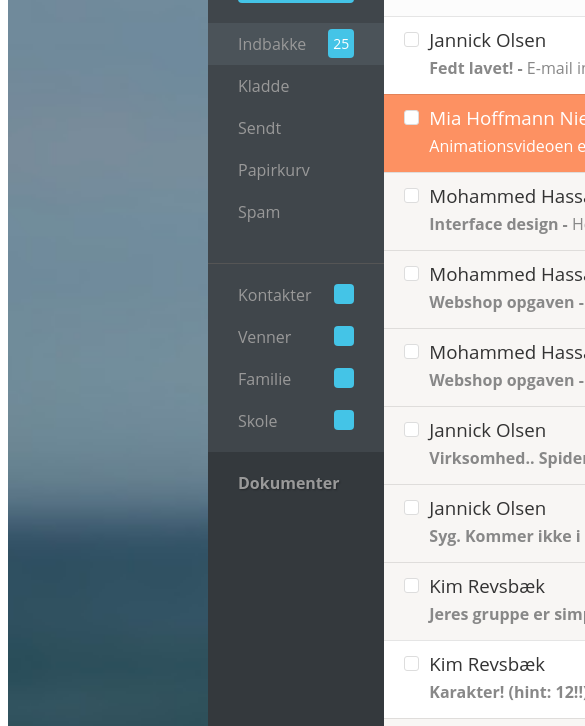
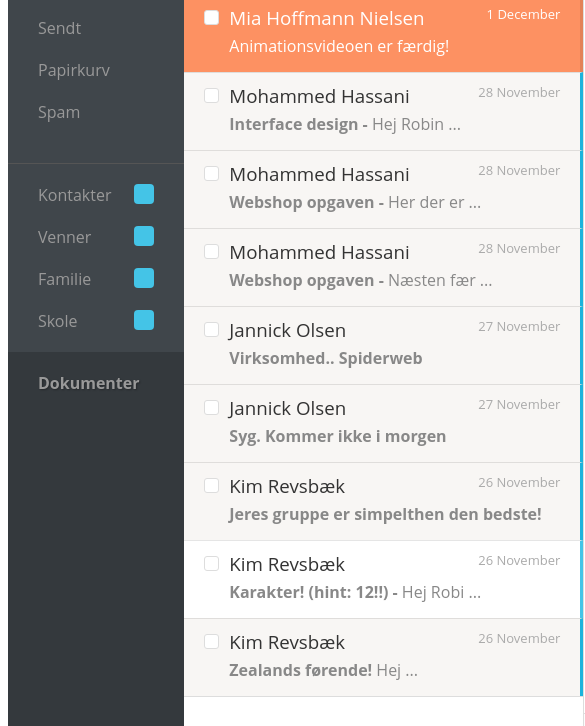
Before and after one commit to RobinWitzner/emailopgave, a website: page index1.html in a window 390 px wide. Shown: the part 413-1139 px from the top of the page, 585 px wide, since content can reach past the window. Drawn offline with nearby package versions, Linux system fonts and the light colour scheme.

Commit message:
Lavet ændringer for mere responsivt

```diff
--- a/css/styles1.scss
+++ b/css/styles1.scss
@@ -28,8 +28,7 @@ a {
   background-image: url("../img/backgroundimg.jpg");
   background-size: cover;
   background-repeat: no-repeat;
-  padding: 200px;
-  margin-top: -100px;
+  padding: 50px;
 }
 
 .avatar{
@@ -364,3 +363,17 @@ a {
     }
   }
 }
+
+@media only screen and (max-width: 1000px) {
+  .wrapper {
+    background-image: url("../img/backgroundimg.jpg");
+    background-size: cover;
+    background-repeat: no-repeat;
+    padding: 0px;
+    margin-top: 0px;
+  }
+
+  .body {
+   margin: 0px;
+  }
+}
```
Also changed, not shown: css/styles1.min.css, 1 other file.
